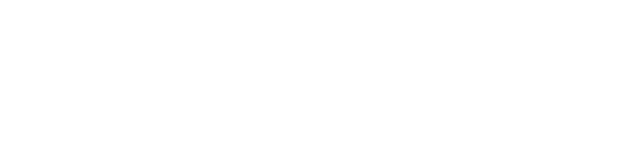
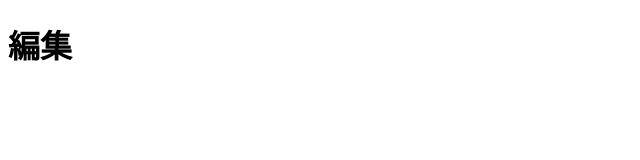
Before and after one commit to hmiurasys26-tech/vscode_practice, a plain HTML site: page about.html in a window 1280 px wide. Shown: the whole page, without its empty margins (0-640 px from the left). Drawn offline with Linux system fonts and the light colour scheme.

Commit message:
編集した

```diff
--- a/about.html
+++ b/about.html
@@ -6,6 +6,6 @@
     <title>Document</title>
 </head>
 <body>
-
+    <h1>編集</h1>
 </body>
 </html>
```
